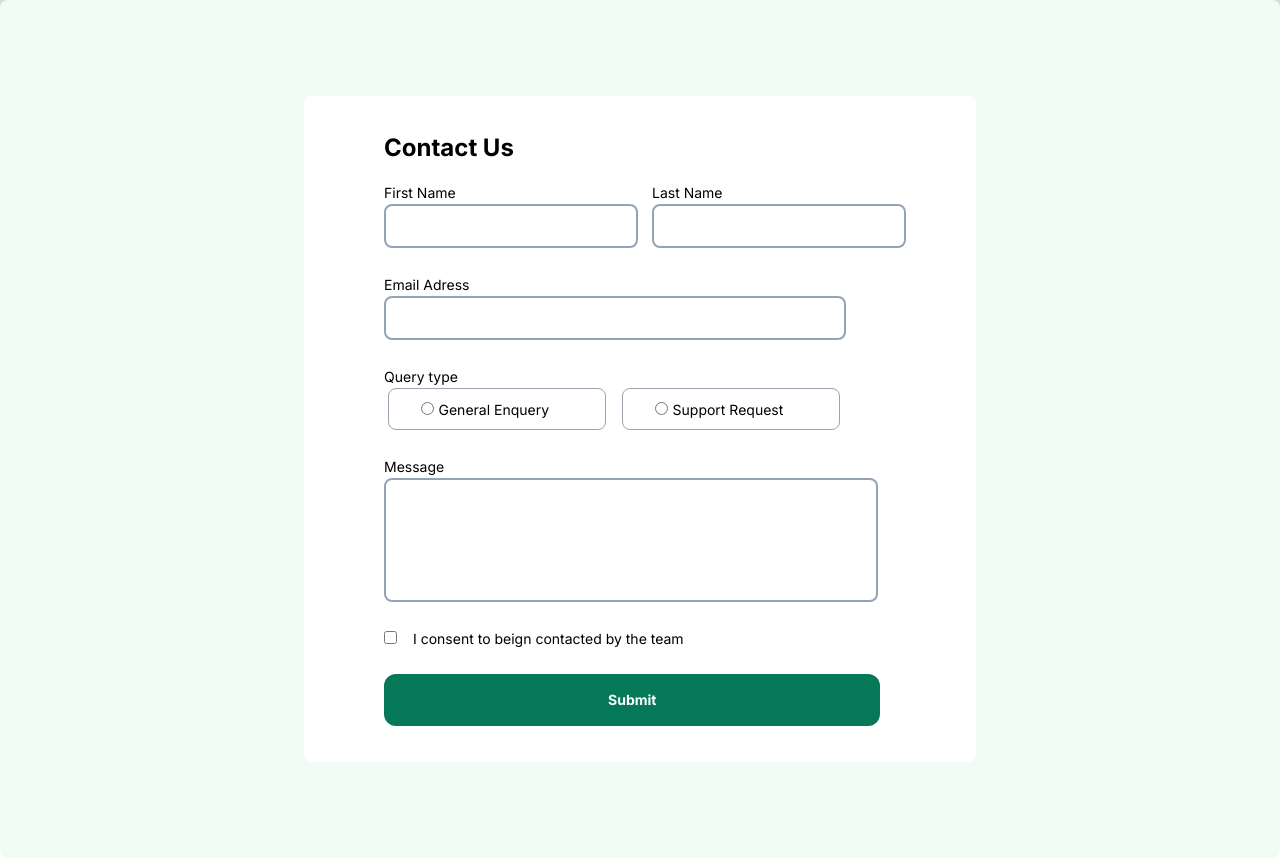
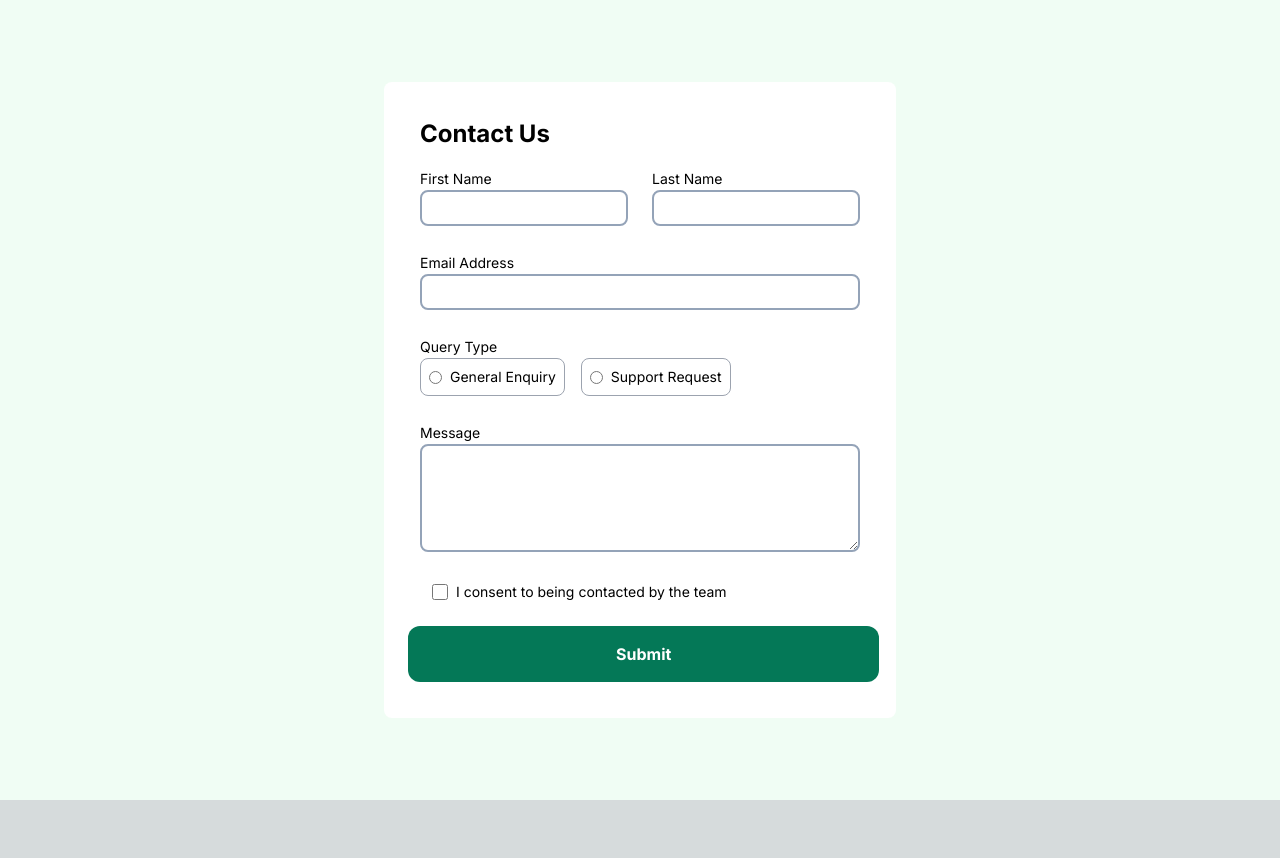
Before and after one commit to Agustingalvan02/contact-form, a Next.js app: page / in a window 1280 px wide. After the commit the page ends 800 px from the top, so only its background shows below. Built offline with nearby package versions, Linux system fonts and the light colour scheme.

Commit message:
Seven Commit

```diff
--- a/src/app/page.js
+++ b/src/app/page.js
@@ -4,7 +4,7 @@ import { Formik, Form, Field } from "formik";
 import * as Yup from "yup";
 import { ToastContainer, toast, Slide } from "react-toastify";
 import "react-toastify/dist/ReactToastify.css";
-import { FaCheckCircle } from 'react-icons/fa';
+import { FaCheckCircle } from "react-icons/fa";
 
 const SignupSchema = Yup.object().shape({
   firstName: Yup.string()
@@ -19,8 +19,9 @@ const SignupSchema = Yup.object().shape({
     .email("Please enter a valid email adress")
     .required("This field is required"),
   picked: Yup.string().required("Please select a query type"),
-  checked: Yup.string().required(
-    "To submit this form, please consent to beign contacted"
+  checked: Yup.boolean().oneOf(
+    [true],
+    "To submit this form, please consent to being contacted"
   ),
   message: Yup.string()
     .min(2, "Too Short!")
@@ -40,46 +41,46 @@ const toastOptions = {
 };
 export default function Home() {
   return (
-    <main className="flex min-h-screen flex-col items-center justify-between p-24 bg-green-50 w rounded-lg">
-      <div>
+    <main className="flex min-h-screen flex-col items-center justify-center p-6 desktop:p-24 bg-green-50">
+      <div className="w-full max-w-lg bg-white p-6 md:p-9 rounded-lg">
         <ToastContainer {...toastOptions} />
-        <div className="bg-white py-9 px-20 rounded-lg">
-          <h1 className="font-bold text-2xl pb-4">Contact Us </h1>
-
+        <h1 className="font-bold text-2xl pb-4 text-center md:text-left">
+          Contact Us
+        </h1>
         <Formik
           initialValues={{
             firstName: "",
             lastName: "",
-              message:"",
+            message: "",
             email: "",
             picked: "",
-              checked: "",
+            checked: false,
           }}
           validationSchema={SignupSchema}
-            onSubmit={(values,{resetForm}) => {
+          onSubmit={(values, { resetForm }) => {
             toast.success(
               <div className="flex items-center">
-                  <FaCheckCircle className="mr-2 text-white" style={{ width: '24px', height: '24px' }} />
+                <FaCheckCircle
+                  className="mr-2 text-white"
+                  style={{ width: "24px", height: "24px" }}
+                />
                 <div>
-
                   <span className="font-bold">Message Sent!</span>
                   <br />
-                  <small className>
+                  <small>
                     Thank you for completing the form. We'll be in touch soon!
                   </small>
-
                 </div>
-                </div>
-                ,
+              </div>,
               {
                 icon: false,
                 style: {
                   fontFamily: "Open Sans, sans-serif",
                   width: "430px",
                   borderRadius: "15px",
-                    backgroundColor: "#2A4244", // green background
-                    color: "#FFFFFF", // white text
-                    border: "1px solid #2A4244", // green border
+                  backgroundColor: "#2A4244",
+                  color: "#FFFFFF",
+                  border: "1px solid #2A4244",
                   padding: "10px",
                 },
               }
@@ -88,17 +89,17 @@ export default function Home() {
           }}
         >
           {({ errors, touched }) => (
-              <Form className="w-full max-w-lg">
+            <Form className="w-full">
               <div className="flex flex-wrap -mx-3 mb-6">
                 <div className="w-full md:w-1/2 px-3 mb-6 md:mb-0">
-                    <label className="text-sm ">First Name</label>
+                  <label className="text-sm">First Name</label>
                   <Field
                     name="firstName"
-                      className={`border-2 ${
+                    className={`border-2 w-full ${
                       errors.firstName && touched.firstName
                         ? "border-red-600"
                         : "border-slate-400"
-                      } hover:border-green-600 rounded-lg pb-4 px-2`}
+                    } hover:border-green-600 rounded-lg pb-2 px-2`}
                   />
                   {errors.firstName && touched.firstName ? (
                     <div className="text-sm text-red-600">
@@ -106,16 +107,15 @@ export default function Home() {
                     </div>
                   ) : null}
                 </div>
-
-                  <div className="w-full md:w-1/2 px-3 md:mb-0">
-                    <label className="text-sm ">Last Name</label>
+                <div className="w-full md:w-1/2 px-3">
+                  <label className="text-sm">Last Name</label>
                   <Field
                     name="lastName"
-                      className={`border-2 ${
-                        errors.firstName && touched.firstName
+                    className={`border-2 w-full ${
+                      errors.lastName && touched.lastName
                         ? "border-red-600"
                         : "border-slate-400"
-                      } hover:border-green-600 rounded-lg pb-4 px-2`}
+                    } hover:border-green-600 rounded-lg pb-2 px-2`}
                   />
                   {errors.lastName && touched.lastName ? (
                     <div className="text-sm text-red-600">
@@ -124,87 +124,92 @@ export default function Home() {
                   ) : null}
                 </div>
               </div>
-
               <div className="flex flex-wrap -mx-3 mb-6">
-                  <div className="w-full md:w-1/2 px-3 md:mb-0">
-                    <label className="text-sm ">Email Adress</label>
+                <div className="w-full px-3">
+                  <label className="text-sm">Email Address</label>
                   <Field
                     name="email"
                     type="email"
-                      className={`border-2 ${
-                        errors.firstName && touched.firstName
+                    className={`border-2 w-full ${
+                      errors.email && touched.email
                         ? "border-red-600"
                         : "border-slate-400"
-                      } hover:border-green-600 rounded-lg pb-4 px-28`}
+                    } hover:border-green-600 rounded-lg pb-2 px-2`}
                   />
-
                   {errors.email && touched.email ? (
                     <div className="text-sm text-red-600">{errors.email}</div>
                   ) : null}
                 </div>
               </div>
-                <label className="text-sm "> Query type</label>
-                <div className="flex flex-wrap -mx-3 mb-6 space-x-4">
-                  <br />
-                  <div className=" ps-8 px-14 rounded-lg pb-2 pt-2 border border-gray-400  dark:border-gray-700 ">
-                    <Field name="picked" type="radio" value="General Enquery" />{" "}
-                    <label className="text-sm ">General Enquery</label>
+              <div className="flex flex-wrap -mx-3 mb-6">
+                <div className="w-full px-3">
+                  <label className="text-sm">Query Type</label>
+                  <div className="flex flex-col md:flex-row space-y-2 md:space-y-0 md:space-x-4">
+                    <div className="flex items-center p-2 border rounded-lg border-gray-400">
+                      <Field
+                        name="picked"
+                        type="radio"
+                        value="General Enquiry"
+                      />
+                      <label className="text-sm ml-2">General Enquiry</label>
                     </div>
-
-                  <div className="ps-8 px-14 rounded-lg pb-2 pt-2 border border-gray-400  dark:border-gray-700">
-                    <Field name="picked" type="radio" value="Support Request" />{" "}
-                    <label className="text-sm ">Support Request</label>
+                    <div className="flex items-center p-2 border rounded-lg border-gray-400">
+                      <Field
+                        name="picked"
+                        type="radio"
+                        value="Support Request"
+                      />
+                      <label className="text-sm ml-2">Support Request</label>
                     </div>
-
+                  </div>
                   {errors.picked && touched.picked ? (
                     <div className="text-sm text-red-600">{errors.picked}</div>
                   ) : null}
                 </div>
+              </div>
               <div className="flex flex-wrap -mx-3 mb-6">
-                  <div className="w-full md:w-1/2 px-3 mb-6 md:mb-0">
-                    <label className="text-sm ">Message</label>
+                <div className="w-full px-3">
+                  <label className="text-sm">Message</label>
                   <Field
                     name="message"
-                      type="textarea"
-                      className={`border-2 ${
+                    as="textarea"
+                    rows="4"
+                    className={`border-2 w-full ${
                       errors.message && touched.message
                         ? "border-red-600"
                         : "border-slate-400"
-                      } hover:ring-2 hover:ring-green-600 rounded-lg pb-24 px-32`}
+                    } hover:border-green-600 rounded-lg pb-2 px-2`}
                   />
                   {errors.message && touched.message ? (
-                      <div className="text-sm text-red-600">
-                        {errors.message}
-                      </div>
+                    <div className="text-sm text-red-600">{errors.message}</div>
                   ) : null}
-                    <br />
                 </div>
               </div>
-                <div>
-                  <div>
-                    <Field type="checkbox" name="checked" />
-                    <label className="ps-4 px-8 text-sm ">
-                      I consent to beign contacted by the team
+              <div className="flex flex-col items-start mb-6 px-3">
+                <div className="flex items-center">
+                  <Field type="checkbox" name="checked" className="h-4 w-4" />
+                  <label className="text-sm ml-2">
+                    I consent to being contacted by the team
                   </label>
+                </div>
                 {errors.checked && touched.checked ? (
-                      <div className="text-sm text-red-600  ">
+                  <div className="text-sm text-red-600 mt-2">
                     {errors.checked}
                   </div>
                 ) : null}
               </div>
-                </div>
-                <br />
+              <div className="px-3">
                 <button
-                  className="bg-emerald-700 text-white font-bold py-4 px-56 rounded-xl text-sm"
+                  className="bg-emerald-700 text-white font-bold py-2 w-full md:w-auto md:px-52 py-4 -ml-6 rounded-xl"
                   type="submit"
                 >
                   Submit
                 </button>
+              </div>
             </Form>
           )}
         </Formik>
       </div>
-      </div>
     </main>
   );
 }
--- a/tailwind.config.js
+++ b/tailwind.config.js
@@ -10,10 +10,13 @@ module.exports = {
       sans: ["Karla", "sans-serif"],
     },
     extend: {
+      screens: {
+        mobile: "375px",
+        desktop: "1440px",
+      },
       backgroundImage: {
         "gradient-radial": "radial-gradient(var(--tw-gradient-stops))",
-        "gradient-conic":
-          "conic-gradient(from 180deg at 50% 50%, var(--tw-gradient-stops))",
+        "gradient-conic": "conic-gradient(from 180deg at 50% 50%, var(--tw-gradient-stops))",
       },
     },
   },
```
Lines whose indentation alone changed are shown as unchanged.
